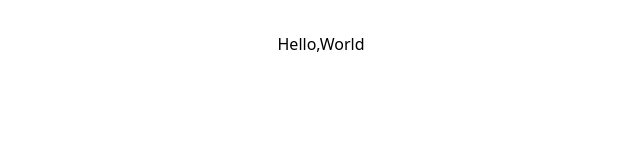
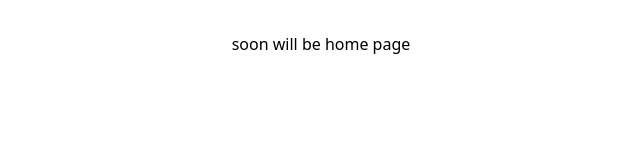
Before and after one commit to 12rishi/ECommerce, a React (Vite) app: page / in a window 1280 px wide. Shown: the top 160 px of the page, without its empty margins (319-959 px from the left). Built offline with nearby package versions, Linux system fonts and the light colour scheme.

Commit message:
connected react with redux with Provider

```diff
--- a/package.json
+++ b/package.json
@@ -13,7 +13,8 @@
     "@reduxjs/toolkit": "^2.3.0",
     "react": "^18.3.1",
     "react-dom": "^18.3.1",
-    "react-redux": "^9.1.2"
+    "react-redux": "^9.1.2",
+    "react-router-dom": "^6.27.0"
   },
   "devDependencies": {
     "@eslint/js": "^9.13.0",
--- a/src/App.tsx
+++ b/src/App.tsx
@@ -1,14 +1,22 @@
-import { useState } from "react";
-import reactLogo from "./assets/react.svg";
-import viteLogo from "/vite.svg";
+import { BrowserRouter, Routes, Route } from "react-router-dom";
 import "./App.css";
+import { Provider } from "react-redux";
+import store from "./store/store";
 
 function App() {
-  const [count, setCount] = useState(0);
-
   return (
     <>
-      <h1>Hello,World</h1>
+      <Provider store={store}>
+        <BrowserRouter>
+          <Routes>
+            <Route path="/" element={<h1>soon will be home page</h1>} />
+            <Route
+              path="/register"
+              element={<h1>soon will be register page</h1>}
+            />
+          </Routes>
+        </BrowserRouter>
+      </Provider>
     </>
   );
 }
```
Also changed, not shown: 1 other file (tests, documents, lock files or other folders).
